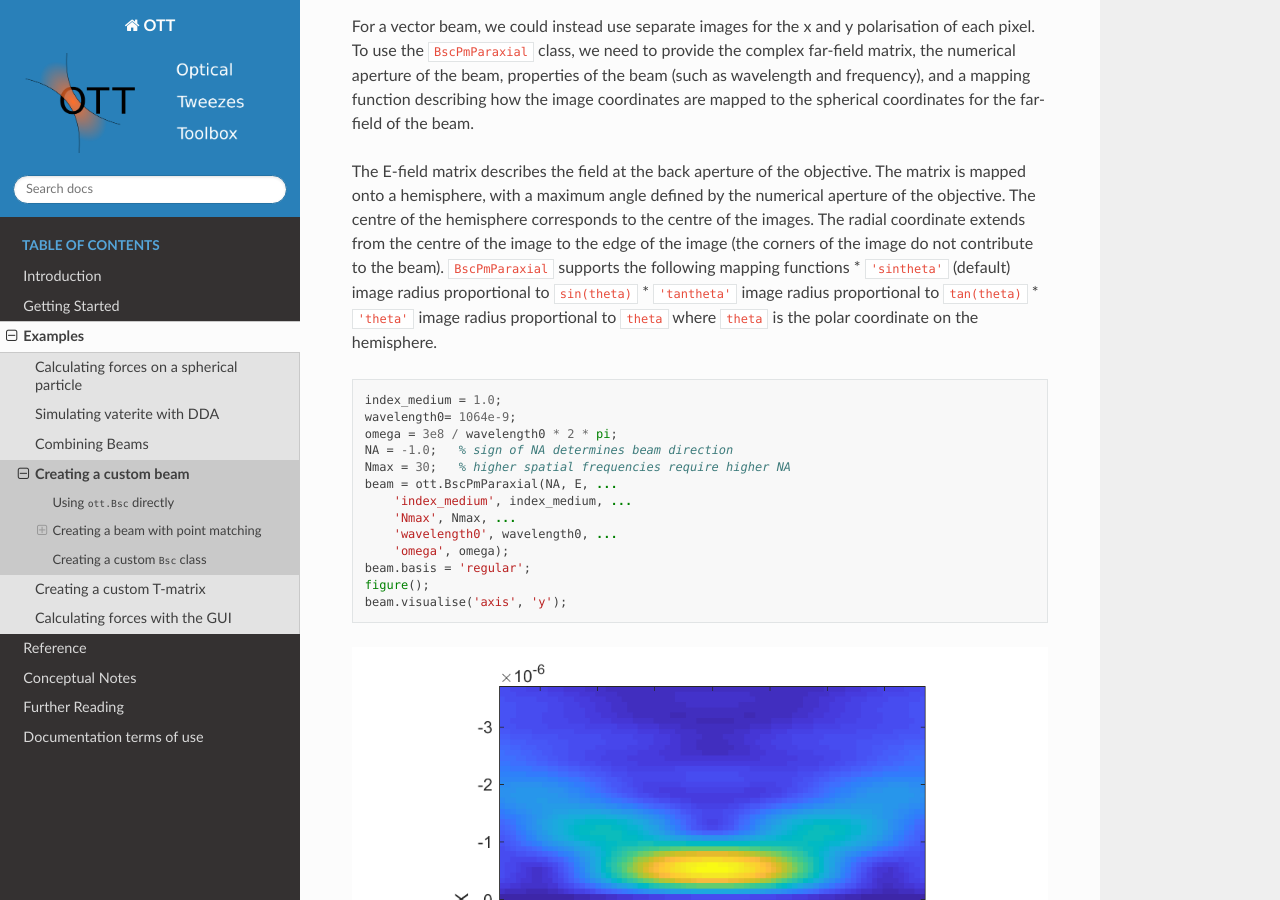
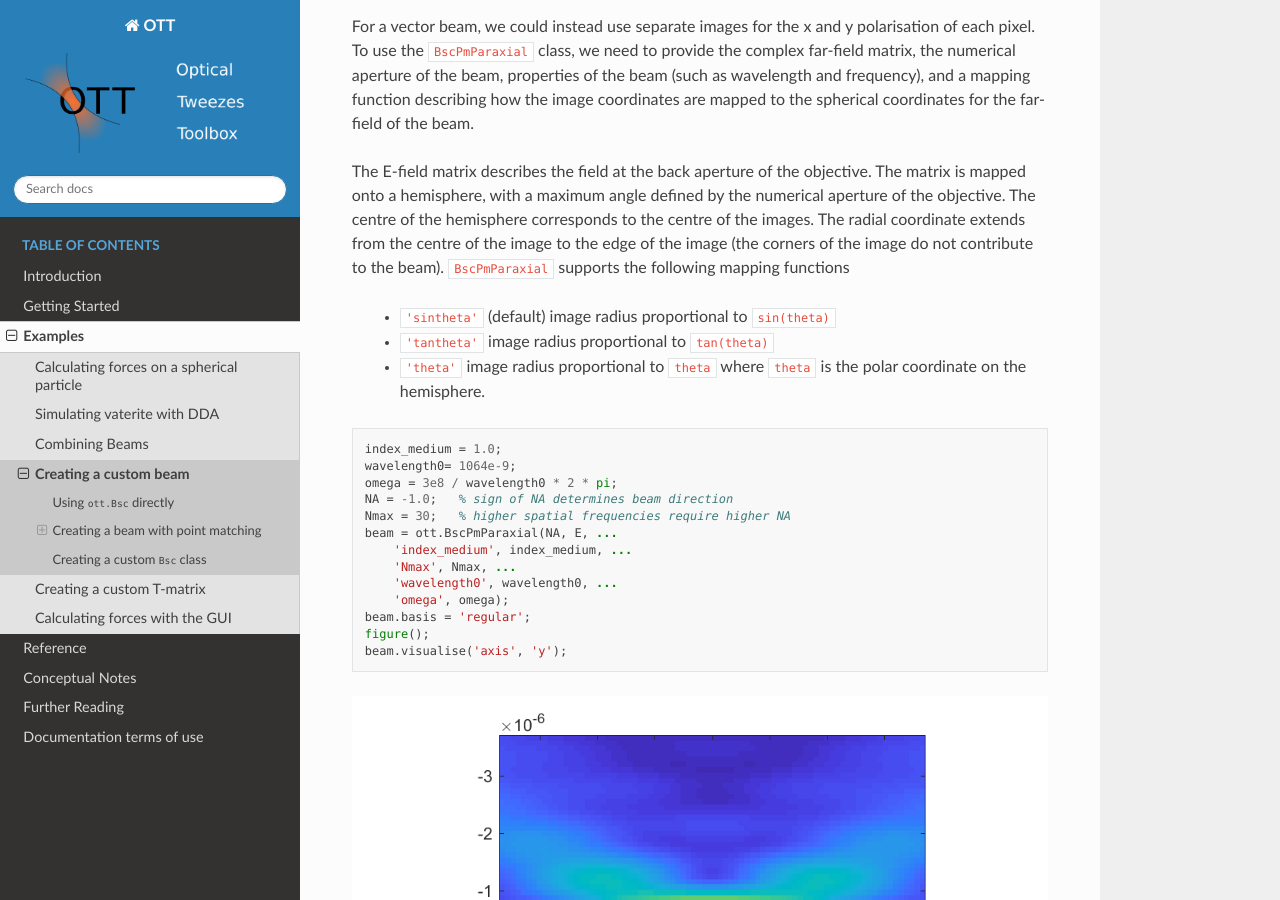
Before and after one commit to ilent2/ott, a Sphinx documentation site: the page built from docs/Creating-a-custom-beam.rst, in a window 1280 px wide and 900 px high, scrolled down 2357 px. Built offline with Sphinx 7.4.7 and the Read the Docs theme 2.0.0, drawn with Linux system fonts in a browser that asks for light colours.

```diff
--- a/docs/Creating-a-custom-beam.rst
+++ b/docs/Creating-a-custom-beam.rst
@@ -100,11 +100,12 @@ defined by the numerical aperture of the objective. The centre of the
 hemisphere corresponds to the centre of the images. The radial
 coordinate extends from the centre of the image to the edge of the image
 (the corners of the image do not contribute to the beam).
-``BscPmParaxial`` supports the following mapping functions \*
-``'sintheta'`` (default) image radius proportional to ``sin(theta)`` \*
-``'tantheta'`` image radius proportional to ``tan(theta)`` \*
-``'theta'`` image radius proportional to ``theta`` where ``theta`` is
-the polar coordinate on the hemisphere.
+``BscPmParaxial`` supports the following mapping functions
+
+  * ``'sintheta'`` (default) image radius proportional to ``sin(theta)``
+  * ``'tantheta'`` image radius proportional to ``tan(theta)``
+  * ``'theta'`` image radius proportional to ``theta`` where ``theta`` is
+    the polar coordinate on the hemisphere.
 
 .. code:: matlab
 
```
